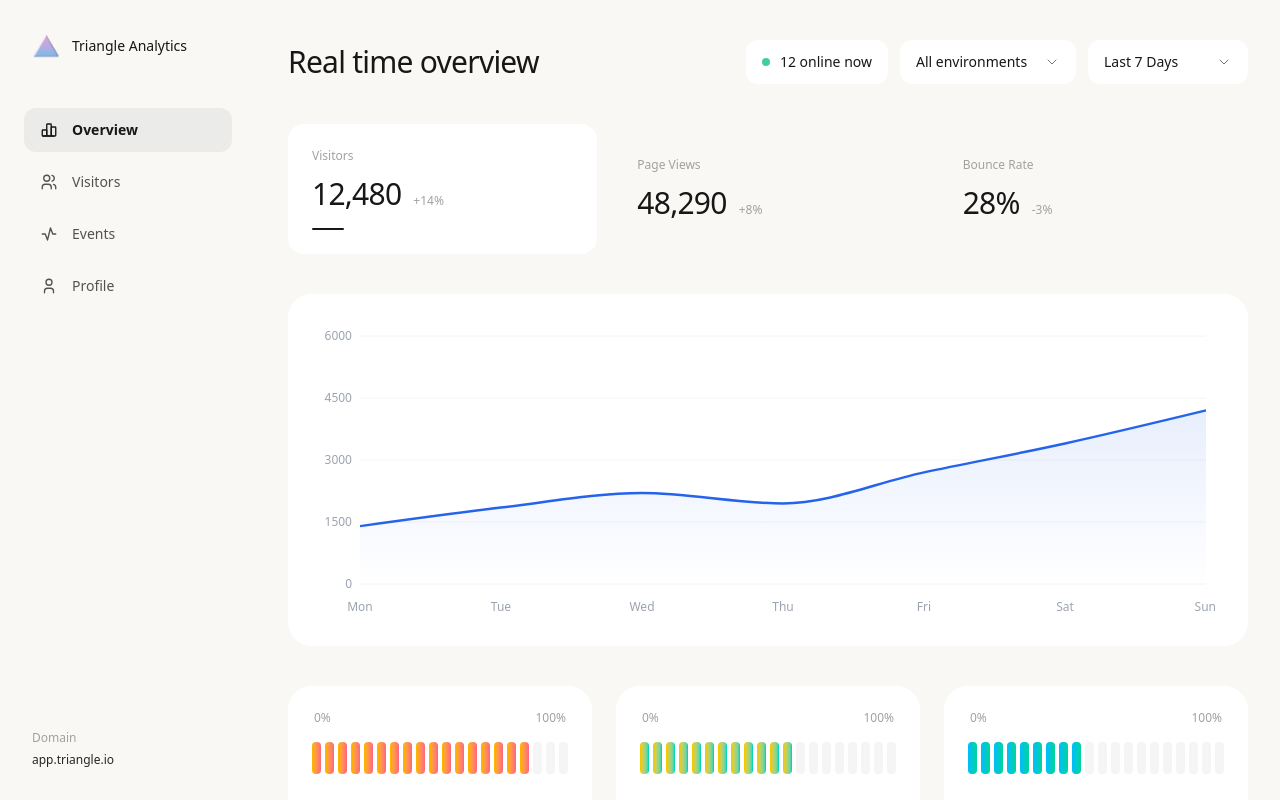
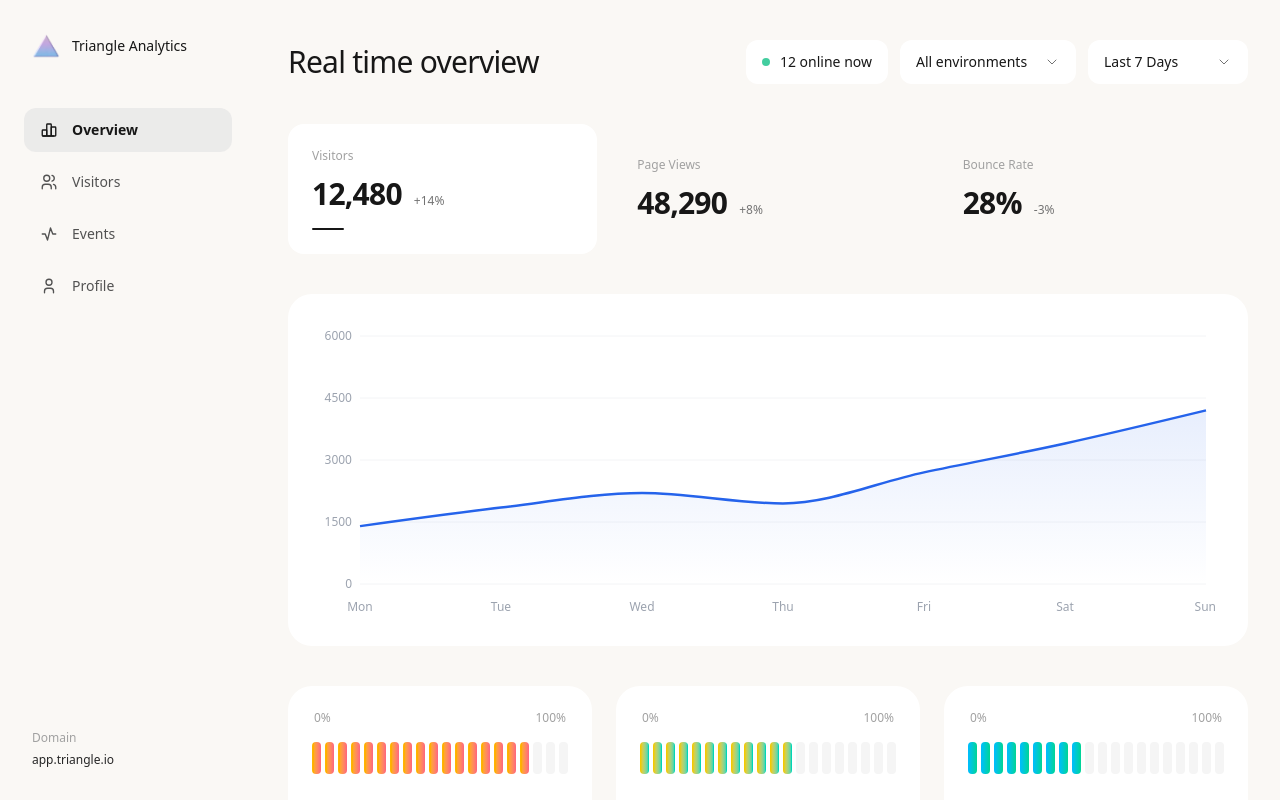
Before and after one commit to wisdomnova/triangle-analytics, a Next.js app: page /overview in a window 1280 px wide. Built offline with nearby package versions, Linux system fonts and the light colour scheme.

Commit message:
style: increase font thickness on metric tabs values and labels

```diff
--- a/components/dashboard/MetricsTabs.tsx
+++ b/components/dashboard/MetricsTabs.tsx
@@ -31,15 +31,15 @@ export default function MetricsTabs({
               isActive ? "bg-white" : "bg-transparent hover:bg-neutral-100/40"
             }`}
           >
-            <span className="text-xs font-light text-neutral-400">
+            <span className="text-xs font-medium text-neutral-400">
               {item.label}
             </span>
             <div className="flex items-baseline gap-3 mt-3">
-              <span className="text-3xl font-light text-neutral-900 tracking-tight">
+              <span className="text-3xl font-semibold text-neutral-900 tracking-tight">
                 {item.value}
               </span>
               {item.subValue && (
-                <span className="text-xs font-light text-neutral-400">
+                <span className="text-xs font-medium text-neutral-500">
                   {item.subValue}
                 </span>
               )}
```
